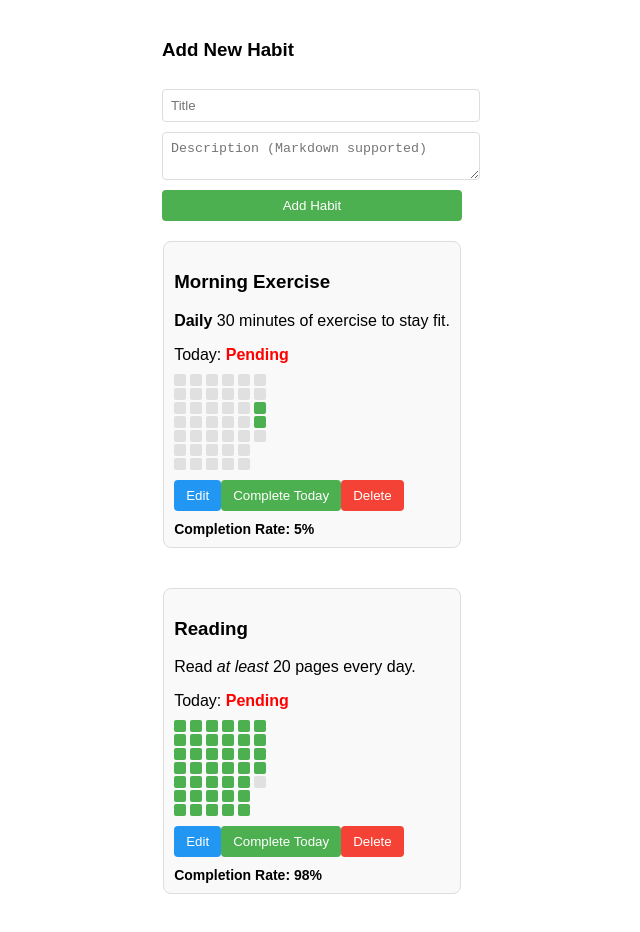
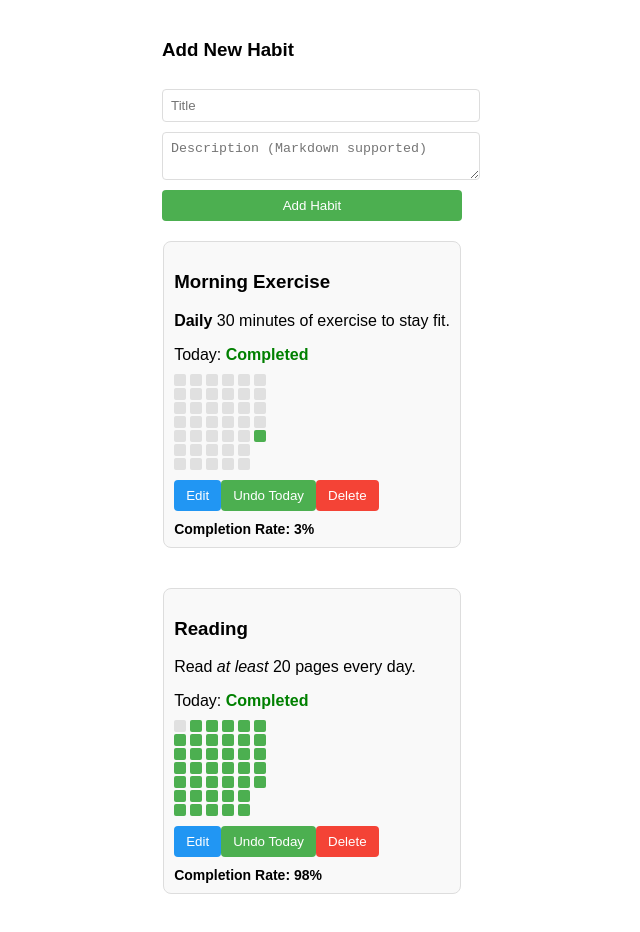
Before and after one commit to zackha/habit, a Nuxt app: page / in a window 1280 px wide. Shown: the top 932 px of the page, without its empty margins (328-968 px from the left). Built offline with nearby package versions, Linux system fonts and the light colour scheme; no server answers.

Commit message:
added date-fns

```diff
--- a/app.vue
+++ b/app.vue
@@ -1,8 +1,6 @@
 <template>
   <div class="calendar">
-    <!-- Yeni alışkanlık ekleme formu -->
     <HabitForm />
-    <!-- Alışkanlık kartları -->
     <div class="habits">
       <HabitCard v-for="habit in habits" :key="habit.id" :habit="habit" />
     </div>
--- a/components/HabitHeatmap.vue
+++ b/components/HabitHeatmap.vue
@@ -13,6 +13,8 @@
 </template>
 
 <script setup lang="ts">
+import { format, subDays } from 'date-fns';
+
 interface Day {
   date: string;
 }
@@ -25,9 +27,8 @@ const tooltip = ref<HTMLDivElement | null>(null);
 
 const generateWeeks = (habit: Habit): Week[] => {
   const days: Day[] = Array.from({ length: habit.target_days }, (_, i) => {
-    const date = new Date();
-    date.setDate(date.getDate() - (habit.target_days - 1 - i));
-    return { date: date.toISOString().split('T')[0] };
+    const date = subDays(new Date(), habit.target_days - 1 - i);
+    return { date: format(date, 'yyyy-MM-dd') };
   });
 
   return days.reduce<Week[]>((weeks, day, index) => {
--- a/composables/useHabits.ts
+++ b/composables/useHabits.ts
@@ -1,3 +1,5 @@
+import { isSameDay, parseISO, differenceInDays, format, compareAsc } from 'date-fns';
+
 export interface Habit {
   id: number;
   title: string;
@@ -6,14 +8,14 @@ export interface Habit {
   target_days: number;
 }
 
-const today = new Date().toISOString().split('T')[0];
+const today = format(new Date(), 'yyyy-MM-dd');
 
 const habits = ref<Habit[]>([
   {
     id: 1,
     title: 'Morning Exercise',
     description: '**Daily** 30 minutes of exercise to stay fit.',
-    complete_days: ['2025-01-11', '2025-01-10'],
+    complete_days: ['2025-01-12'],
     target_days: 40,
   },
   {
@@ -21,6 +23,7 @@ const habits = ref<Habit[]>([
     title: 'Reading',
     description: 'Read *at least* 20 pages every day.',
     complete_days: [
+      '2025-01-12',
       '2025-01-11',
       '2025-01-10',
       '2025-01-09',
@@ -59,7 +62,6 @@ const habits = ref<Habit[]>([
       '2024-12-07',
       '2024-12-06',
       '2024-12-05',
-      '2024-12-04',
     ],
     target_days: 40,
   },
@@ -68,18 +70,16 @@ const habits = ref<Habit[]>([
 const resetIfStreakBroken = (habit: Habit): void => {
   if (habit.complete_days.length === 0) return;
 
-  const sortedDays = [...habit.complete_days].sort();
-  const todayDate = new Date(today);
-
+  const sortedDays = [...habit.complete_days].sort((a, b) => compareAsc(parseISO(a), parseISO(b)));
   const hasGap = sortedDays.some((day, index) => {
     if (index === 0) return false;
-    const prevDate = new Date(sortedDays[index - 1]);
-    const currentDate = new Date(day);
-    return currentDate.getTime() - prevDate.getTime() > 24 * 60 * 60 * 1000;
+    const prevDate = parseISO(sortedDays[index - 1]);
+    const currentDate = parseISO(day);
+    return differenceInDays(currentDate, prevDate) > 1;
   });
 
-  const lastCompletedDate = new Date(sortedDays[sortedDays.length - 1]);
-  const diffToToday = Math.ceil((todayDate.getTime() - lastCompletedDate.getTime()) / (1000 * 60 * 60 * 24));
+  const lastCompletedDate = parseISO(sortedDays[sortedDays.length - 1]);
+  const diffToToday = differenceInDays(parseISO(today), lastCompletedDate);
 
   if (hasGap || diffToToday > 1) {
     habit.complete_days = [];
@@ -107,7 +107,7 @@ const deleteHabit = (id: number): void => {
 };
 
 const toggleTodayCompletion = (habit: Habit): void => {
-  const todayIndex = habit.complete_days.indexOf(today);
+  const todayIndex = habit.complete_days.findIndex(day => isSameDay(parseISO(day), parseISO(today)));
 
   if (todayIndex === -1) {
     habit.complete_days.push(today);
@@ -125,7 +125,7 @@ const toggleTodayCompletion = (habit: Habit): void => {
 };
 
 const isTodayCompleted = (habit: Habit): boolean => {
-  return habit.complete_days.includes(today);
+  return habit.complete_days.some(day => isSameDay(parseISO(day), parseISO(today)));
 };
 
 const getCompletionRate = (habit: Habit): number => {
```
Also changed, not shown: components/HabitCard.vue (+0 -10 lines).
